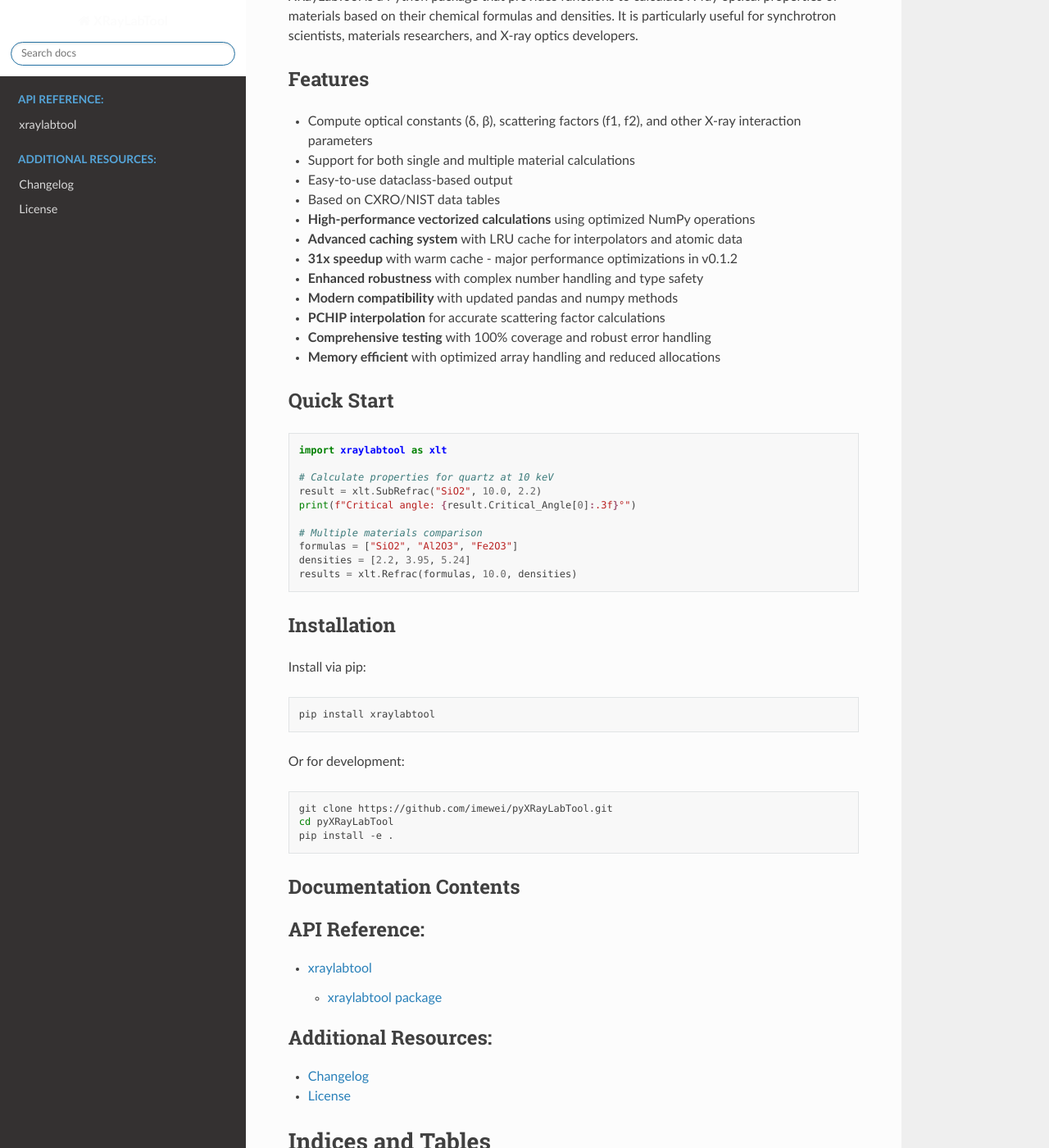
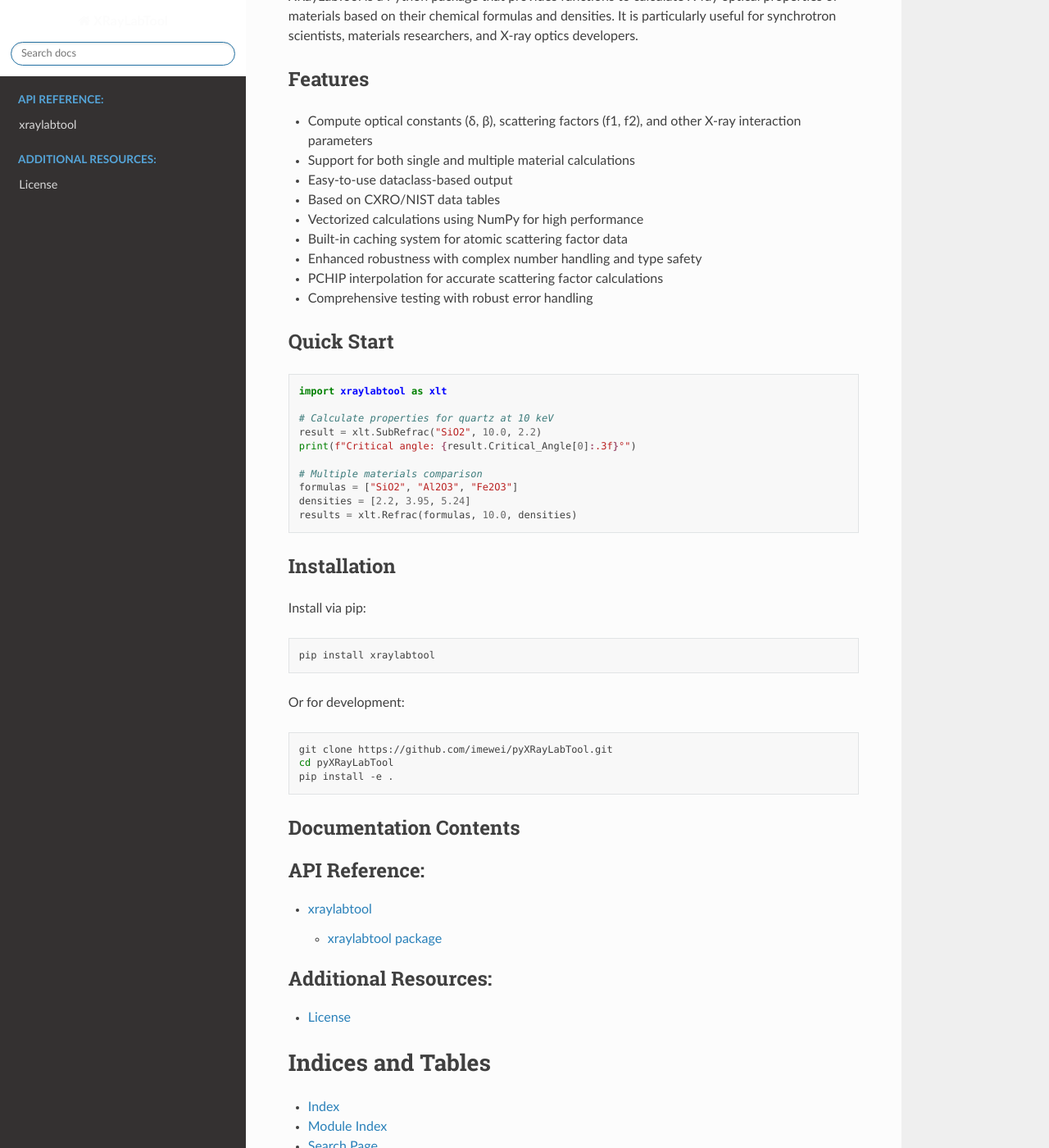
Before and after one commit to imewei/pyXRayLabTool, a Sphinx documentation site: the page built from docs/source/index.rst, in a window 1280 px wide and 1400 px high, scrolled down 224 px. Shown: the whole window at 82% size. Built offline with Sphinx 7.4.7 and the Read the Docs theme 3.1.0, drawn with Linux system fonts in a browser that asks for light colours.

Commit message:
Release v0.1.3: Documentation cleanup
- Remove Recent Updates section from README.md
- Remove changelog.rst from documentation
- Clean up performance claims in documentation
- Update version to 0.1.3 across all files

🤖 Generated with [Claude Code](https://claude.ai/code)

Co-Authored-By: Claude <noreply@anthropic.com>

```diff
--- a/docs/source/conf.py
+++ b/docs/source/conf.py
@@ -13,8 +13,8 @@ sys.path.insert(0, os.path.abspath('../../'))
 project = 'XRayLabTool'
 copyright = '2025, XRayLabTool Developers'
 author = 'XRayLabTool Developers'
-release = '0.1.0'
-version = '0.1.0'
+release = '0.1.3'
+version = '0.1.3'
 
 # -- General configuration ---------------------------------------------------
 # https://www.sphinx-doc.org/en/master/usage/configuration.html#general-configuration
--- a/docs/source/index.rst
+++ b/docs/source/index.rst
@@ -14,14 +14,11 @@ Features
 - Support for both single and multiple material calculations
 - Easy-to-use dataclass-based output
 - Based on CXRO/NIST data tables
-- **High-performance vectorized calculations** using optimized NumPy operations
-- **Advanced caching system** with LRU cache for interpolators and atomic data
-- **31x speedup** with warm cache - major performance optimizations in v0.1.2
-- **Enhanced robustness** with complex number handling and type safety
-- **Modern compatibility** with updated pandas and numpy methods
-- **PCHIP interpolation** for accurate scattering factor calculations
-- **Comprehensive testing** with 100% coverage and robust error handling
-- **Memory efficient** with optimized array handling and reduced allocations
+- Vectorized calculations using NumPy for high performance
+- Built-in caching system for atomic scattering factor data
+- Enhanced robustness with complex number handling and type safety
+- PCHIP interpolation for accurate scattering factor calculations
+- Comprehensive testing with robust error handling
 
 Quick Start
 -----------
@@ -71,7 +68,6 @@ Documentation Contents
    :maxdepth: 1
    :caption: Additional Resources:
 
-   changelog
    license
 
 
--- a/pyproject.toml
+++ b/pyproject.toml
@@ -4,7 +4,7 @@ build-backend = "setuptools.build_meta"
 
 [project]
 name = "xraylabtool"
-version = "0.1.2"
+version = "0.1.3"
 authors = [
     {name = "Wei Chen", email = "wchen@anl.gov"},
 ]
--- a/xraylabtool/__init__.py
+++ b/xraylabtool/__init__.py
@@ -5,7 +5,7 @@ This package provides tools and utilities for X-ray crystallography
 and related laboratory analysis tasks.
 """
 
-__version__ = "0.1.2"
+__version__ = "0.1.3"
 __author__ = "Wei Chen"
 __email__ = "wchen@anl.gov"
 
```
Also changed, not shown: README.md (+0 -48 lines), docs/source/changelog.rst (deleted, +0 -117 lines).
